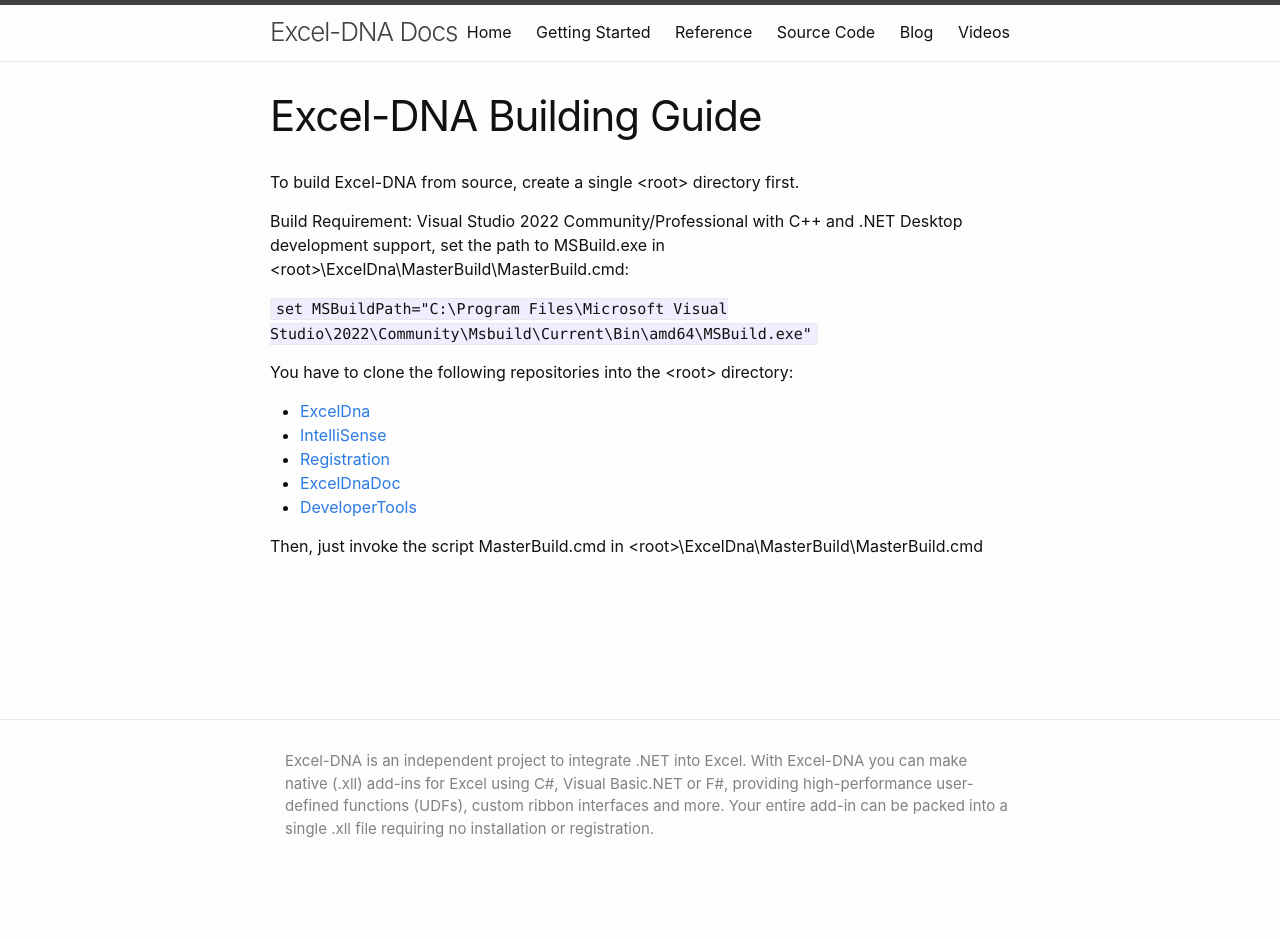
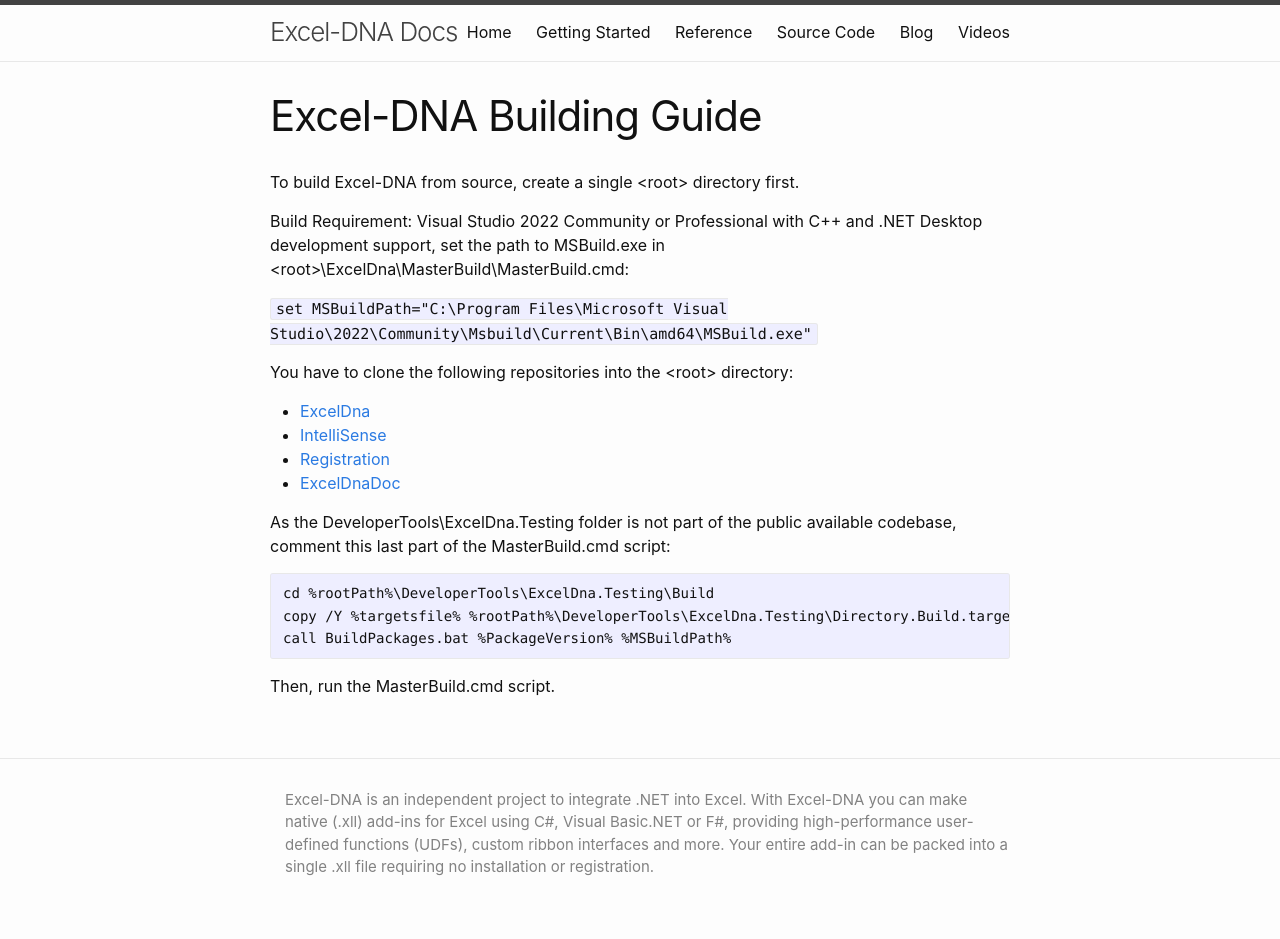
Before and after one commit to Excel-DNA/docs.excel-dna.net, a Jekyll site: the page built from guide-for-building.md, in a window 1280 px wide. Built offline with Jekyll 4.4.1, drawn with Linux system fonts in a browser that asks for light colours; before the commit the page ends 900 px from its top, so only the background shows below that.

Commit message:
finished guide-for-building.md

````diff
--- a/guide-for-building.md
+++ b/guide-for-building.md
@@ -5,7 +5,7 @@ title: "Excel-DNA Building Guide"
 
 To build Excel-DNA from source, create a single \<root> directory first.
 
-Build Requirement: Visual Studio 2022 Community/Professional with C++ and .NET Desktop development support, set the path to MSBuild.exe in \<root>\ExcelDna\MasterBuild\MasterBuild.cmd:
+Build Requirement: Visual Studio 2022 Community or Professional with C++ and .NET Desktop development support, set the path to MSBuild.exe in \<root>\ExcelDna\MasterBuild\MasterBuild.cmd:
 
 `set MSBuildPath="C:\Program Files\Microsoft Visual Studio\2022\Community\Msbuild\Current\Bin\amd64\MSBuild.exe"`
 
@@ -15,6 +15,14 @@ You have to clone the following repositories into the \<root> directory:
 - [IntelliSense](https://github.com/Excel-DNA/IntelliSense)
 - [Registration](https://github.com/Excel-DNA/Registration)
 - [ExcelDnaDoc](https://github.com/Excel-DNA/ExcelDnaDoc)
-- [DeveloperTools](tbd)
 
-Then, just invoke the script MasterBuild.cmd in \<root>\ExcelDna\MasterBuild\MasterBuild.cmd
+As the DeveloperTools\ExcelDna.Testing folder is not part of the public available codebase, comment this last part of the MasterBuild.cmd script:
+
+```
+cd %rootPath%\DeveloperTools\ExcelDna.Testing\Build
+copy /Y %targetsfile% %rootPath%\DeveloperTools\ExcelDna.Testing\Directory.Build.targets
+call BuildPackages.bat %PackageVersion% %MSBuildPath%
+```
+
+
+Then, run the MasterBuild.cmd script.
````
